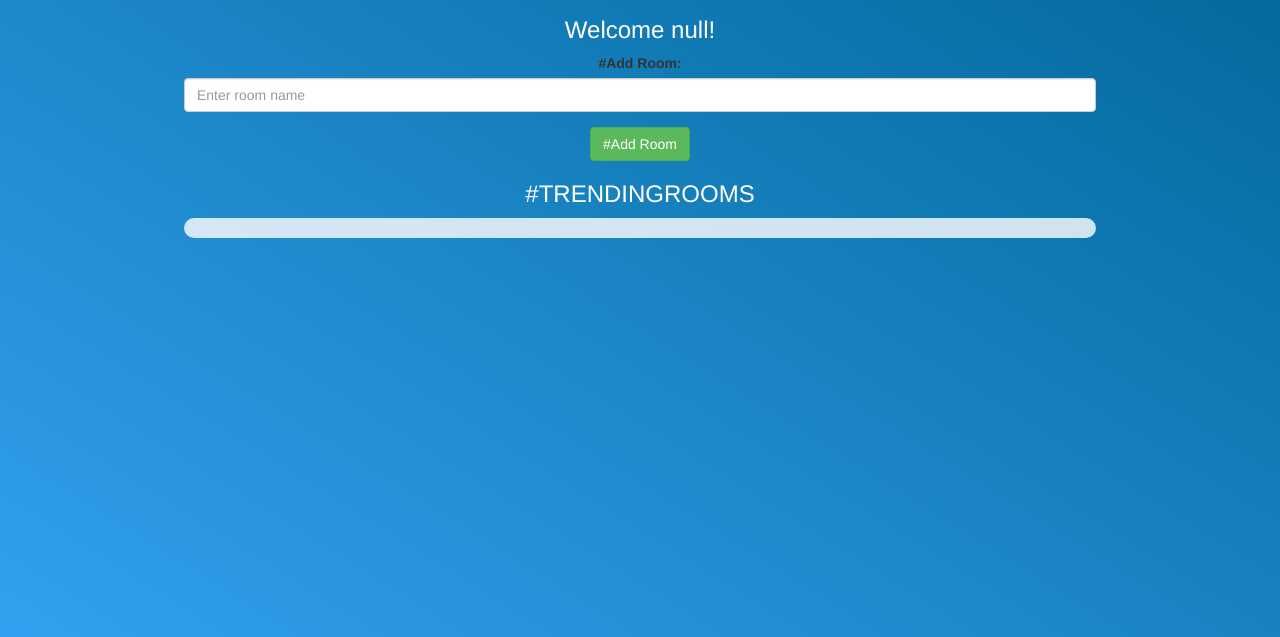
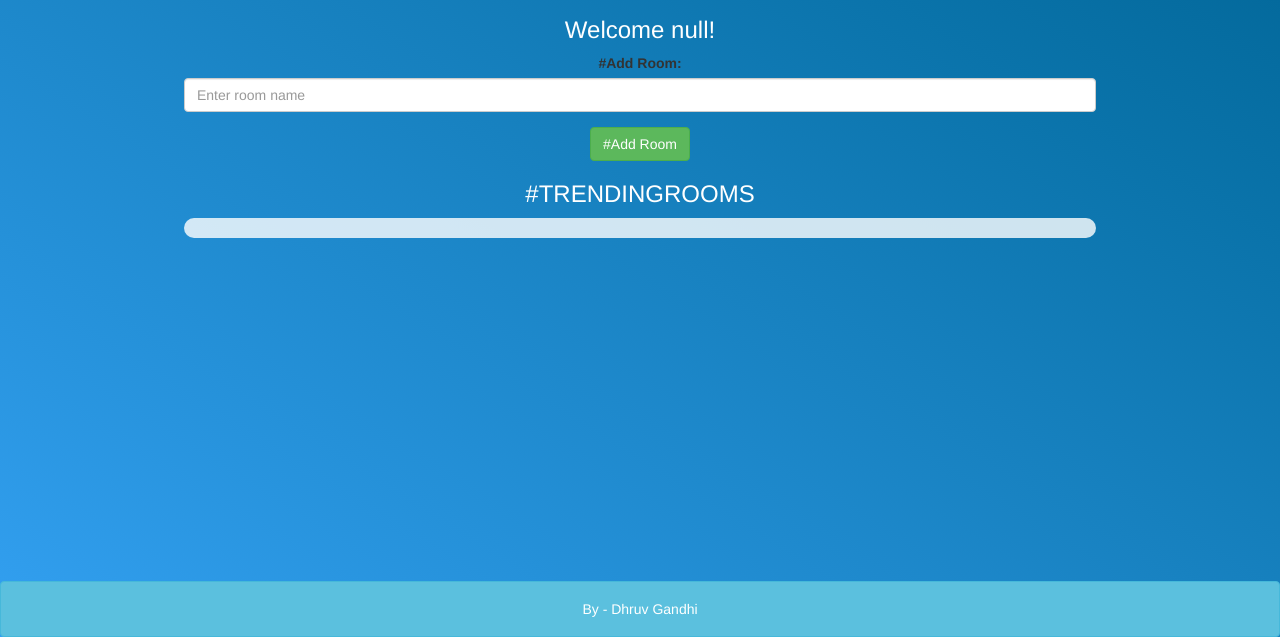
Before and after one commit to Dhruv-2008/Kwitter, a plain HTML site: page kwitter_room.html in a window 1280 px wide. Shown: the part 163-800 px from the top of the page. Drawn offline with nearby package versions, Linux system fonts and the light colour scheme; no server answers; a web font is replaced by a local one.

Commit message:
Update kwitter_room.html

```diff
--- a/kwitter_room.html
+++ b/kwitter_room.html
@@ -39,5 +39,8 @@
 	</center>
 </div>
 <script src="kwitter_room.js"></script>
+	<div class="crf btn btn-info">
+    By - Dhruv Gandhi
+</div>
 </body>
 </html>
```
